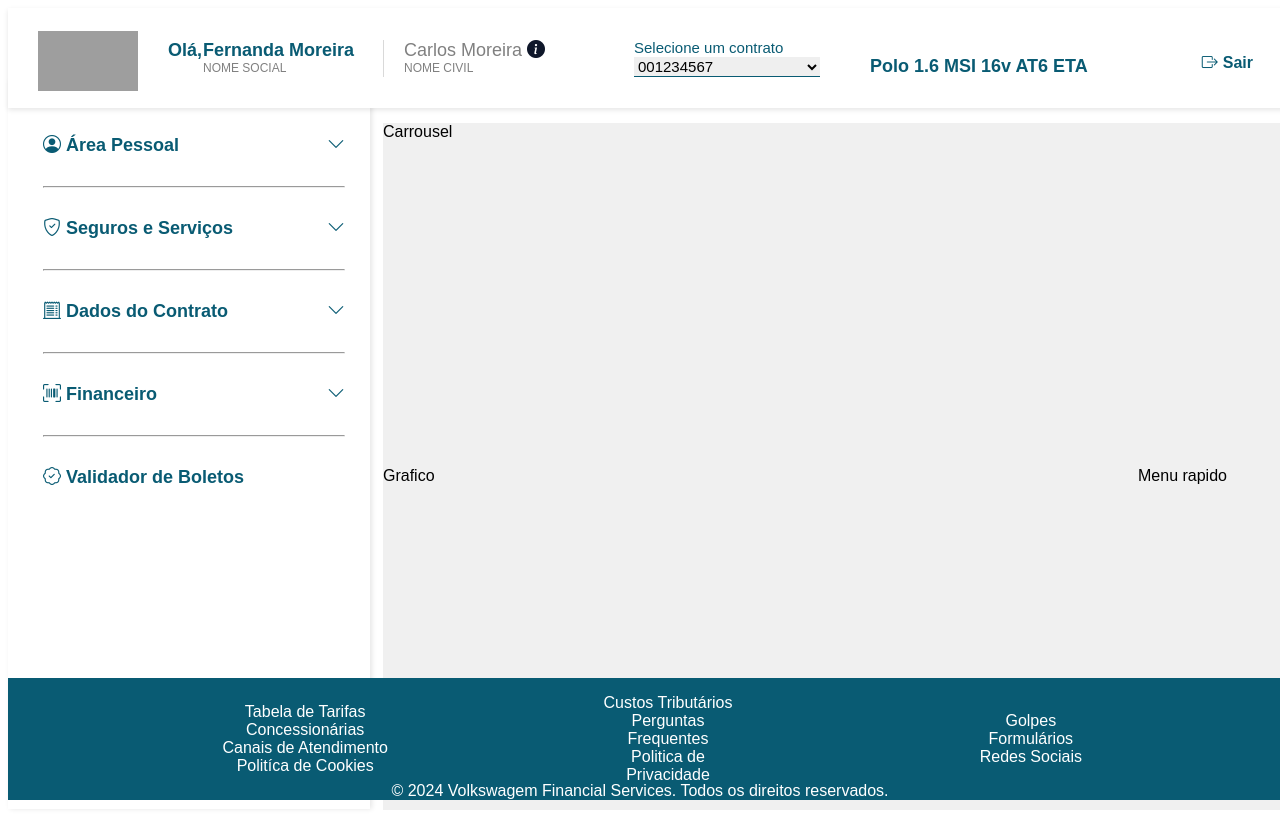
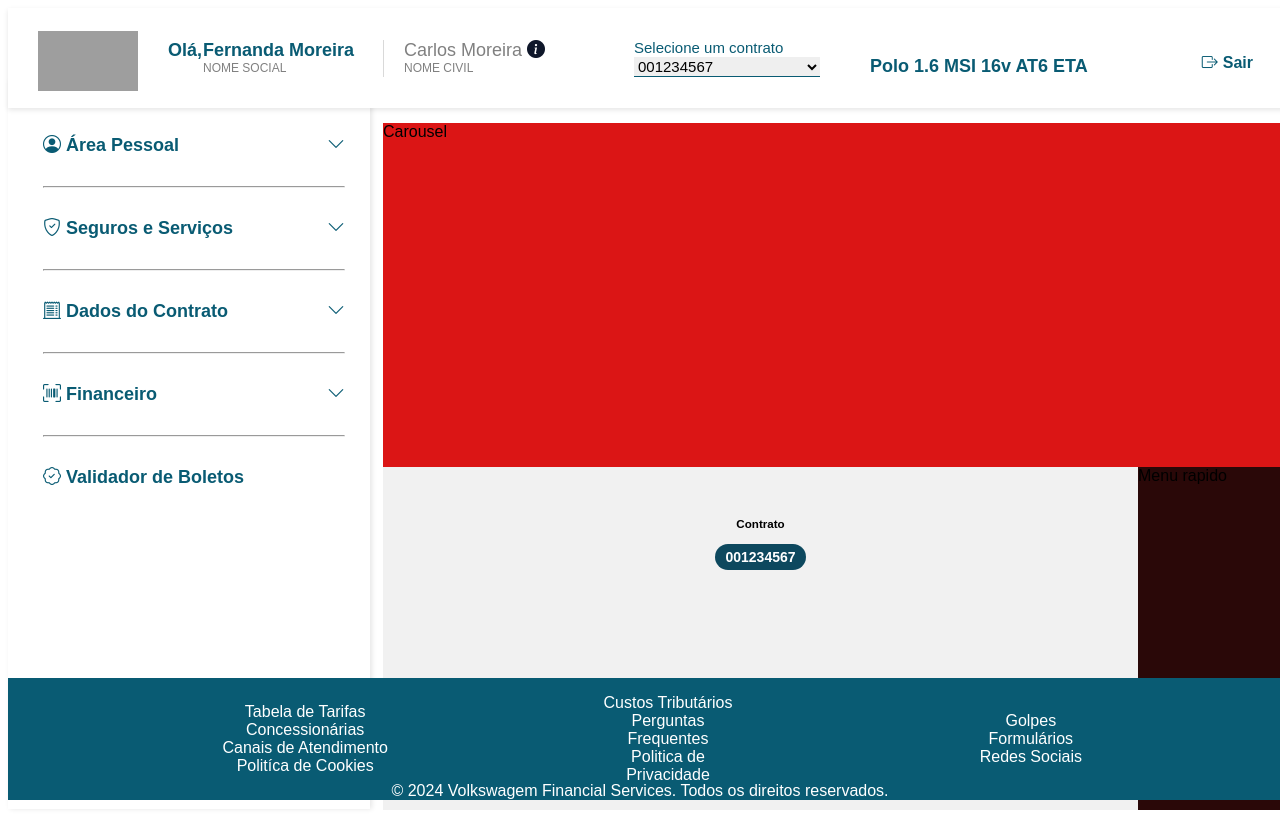
Before and after one commit to christiananjos/Projeto, an Angular app in the folder Poc-Volks/: page / in a window 1280 px wide. Shown: the top 818 px of the page. Built offline with nearby package versions, Linux system fonts and the light colour scheme; grey boxes are pictures that could not be loaded.

Commit message:
inicio criação dos detalhes do contrato

```diff
--- a/Poc-Volks/src/app/app.component.html
+++ b/Poc-Volks/src/app/app.component.html
@@ -96,15 +96,22 @@
 </aside>
 
 <div class="main-content">
-  <div style="width: 100%; height: 50%; background-color: #f0f0f0;">
-    Carrousel
+  <div style="width: 100%; height: 50%; background-color: #db1515;">
+    Carousel
   </div>
   <div style="width: 100%; height: 50%; background-color: #f0f0f0;">
     <div style="display: flex; width: 100%; height: 100%; background-color: #f0f0f0;">
-      <div style="width: 50%; height: 100%; background-color: #f0f0f0;">
-      Grafico
+      <div style="width: 50%; height: 100%; background-color: #F1F1F1;">
+      <div class="div-grafico">
+        <div class="container">
+          <div class="contract-container">
+              <h5 style="font-weight: nor;">Contrato</h5>
+              <span class="contract-badge">001234567</span>
+          </div>
       </div>
-      <div style="width: 50%; height: 100%; background-color: #f0f0f0;">
+      </div>
+      </div>
+      <div style="width: 50%; height: 100%; background-color: #2a0808;">
       Menu rapido
       </div>
     </div>
@@ -355,7 +362,7 @@
     text-decoration: underline;
   }
 
-  .copy{
+  .copy {
     width: 100%;
     text-align: center;
     margin-top: 20px;
@@ -364,4 +371,19 @@
     left: 50%;
     transform: translateX(-50%);
   }
+
+  .div-grafico {
+    font-size: 14px;
+    text-align: center;
+    margin-top: 50px;
+  }
+
+
+  .contract-badge {
+    background-color: #0D485E;
+    color: white;
+    padding: 5px 10px;
+    border-radius: 25px;
+    font-weight: bold;
+  }
 </style>
```
